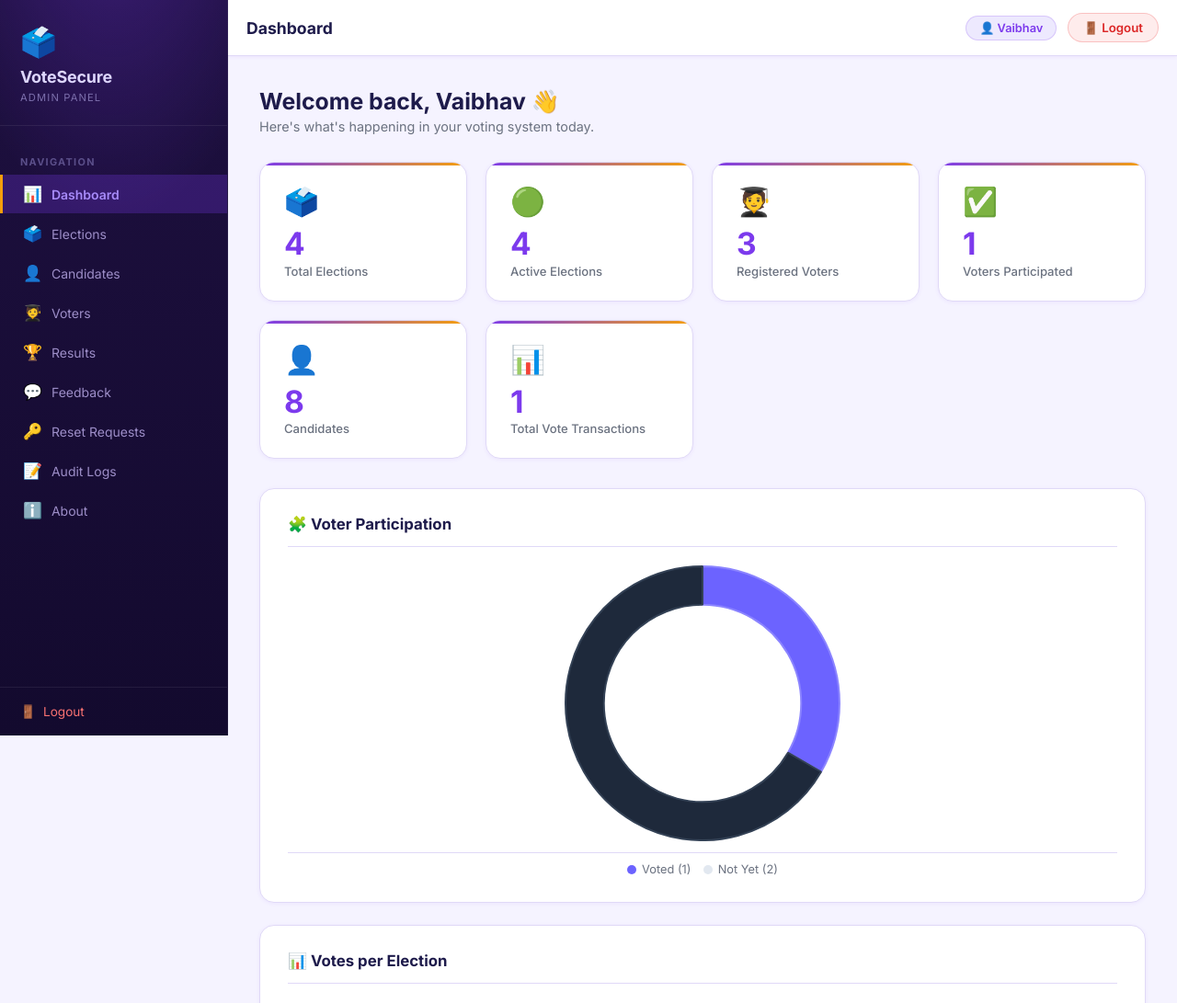
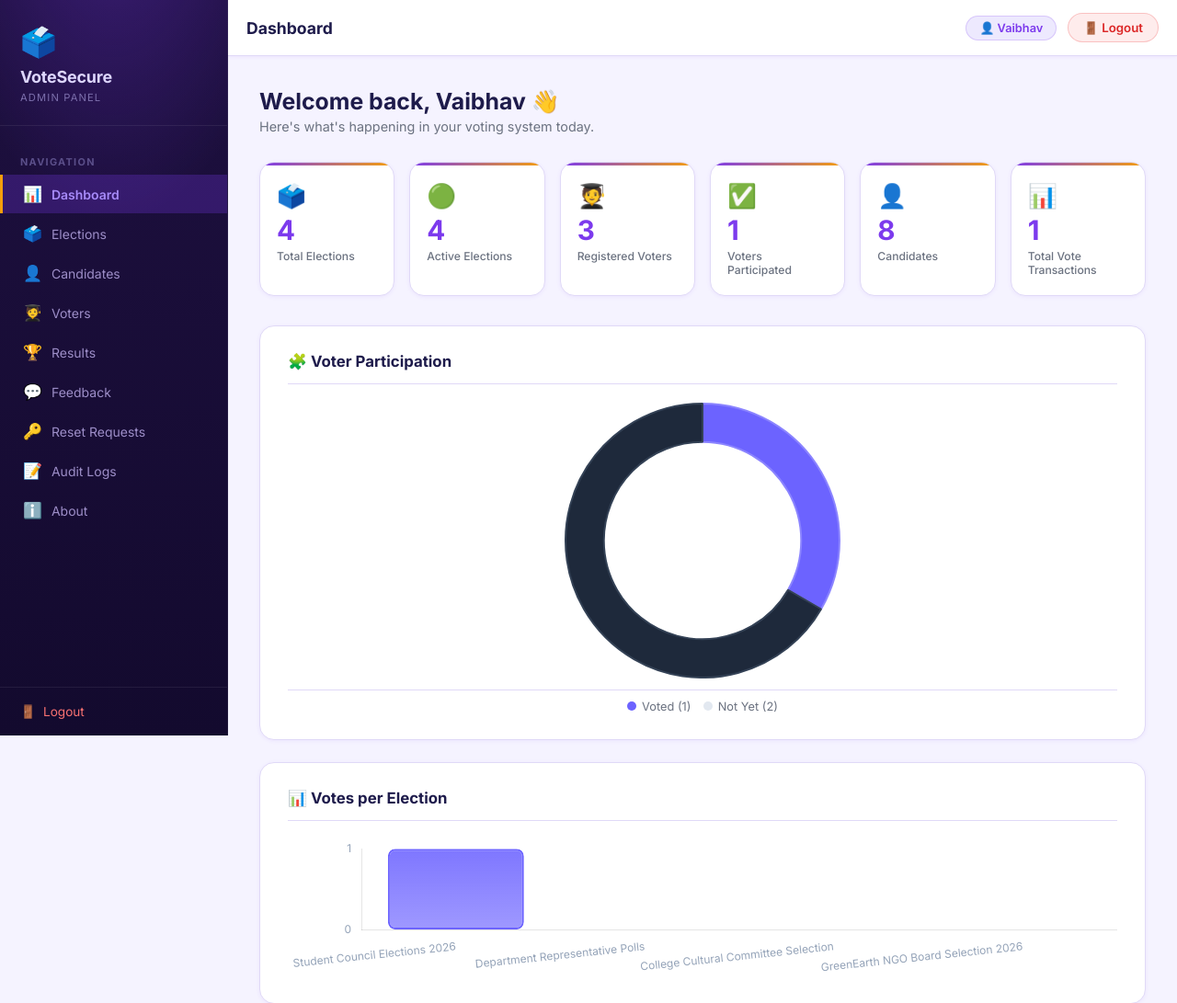
Before and after one commit to Vaibhavmungal/aws-voting-advanced, a PHP site: page /admin/dashboard.php in a window 1280 px wide. Shown: the top 1091 px of the page at 92% size. Run offline with PHP 8.4, Linux system fonts and the light colour scheme; a user stored in the database is signed in; data comes from the database, SQL or seed files in the repository.

Commit message:
Make stat cards fit in single row: reduce minmax to 130px and tighten card padding

```diff
--- a/assets/css/admin.css
+++ b/assets/css/admin.css
@@ -260,8 +260,8 @@ a:hover {
 ════════════════════════════════════════ */
 .stats-grid {
     display: grid;
-    grid-template-columns: repeat(auto-fill, minmax(200px, 1fr));
-    gap: 20px;
+    grid-template-columns: repeat(auto-fill, minmax(130px, 1fr));
+    gap: 16px;
     margin-bottom: 32px;
 }
 
@@ -269,7 +269,7 @@ a:hover {
     background: var(--bg-card);
     border: 1px solid var(--border);
     border-radius: var(--radius-md);
-    padding: 24px 26px;
+    padding: 20px 18px;
     box-shadow: var(--shadow-sm);
     transition: box-shadow var(--transition), transform var(--transition);
     position: relative;
@@ -293,19 +293,19 @@ a:hover {
 }
 
 .stat-card .stat-icon {
-    font-size: 1.9rem;
-    margin-bottom: 10px;
+    font-size: 1.6rem;
+    margin-bottom: 8px;
 }
 
 .stat-card .stat-num {
-    font-size: 2.1rem;
+    font-size: 1.85rem;
     font-weight: 800;
     color: var(--primary);
     line-height: 1;
 }
 
 .stat-card .stat-label {
-    font-size: .82rem;
+    font-size: .76rem;
     color: var(--text-muted);
     margin-top: 5px;
     font-weight: 500;
```
